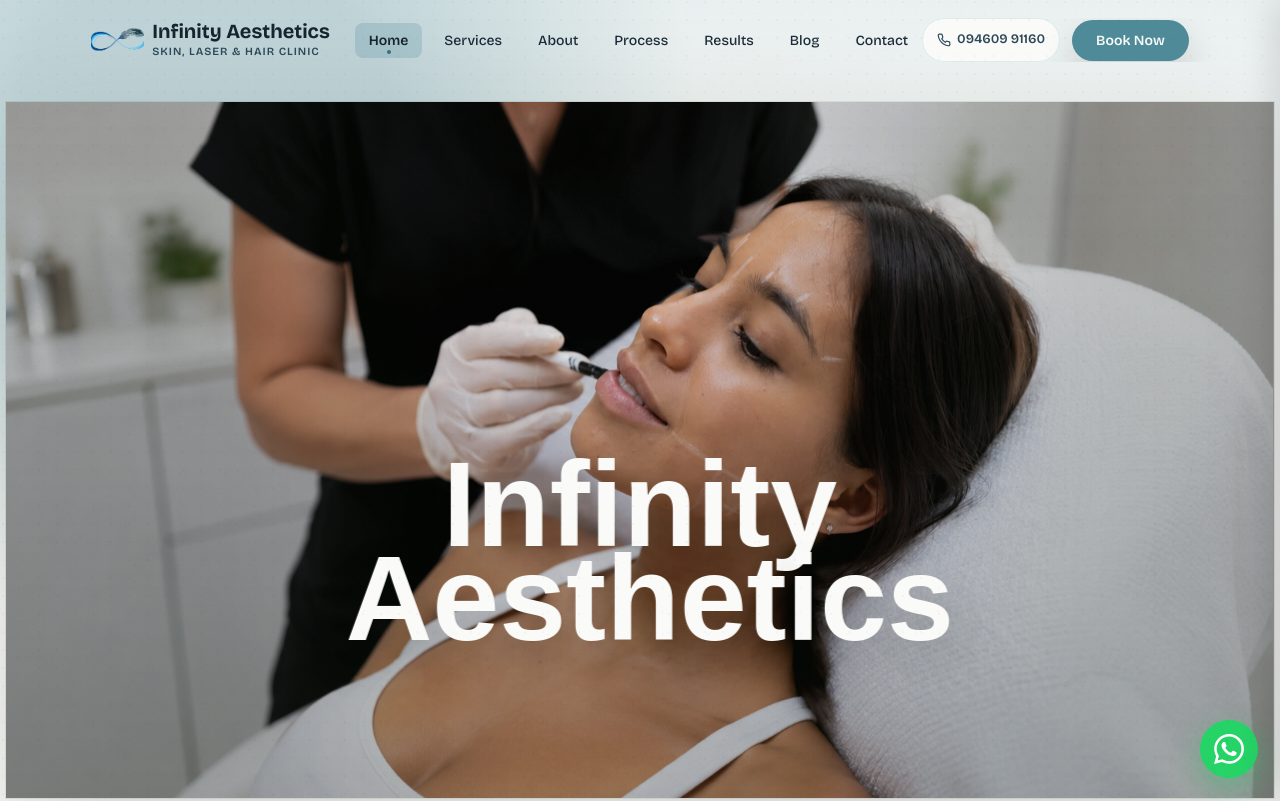
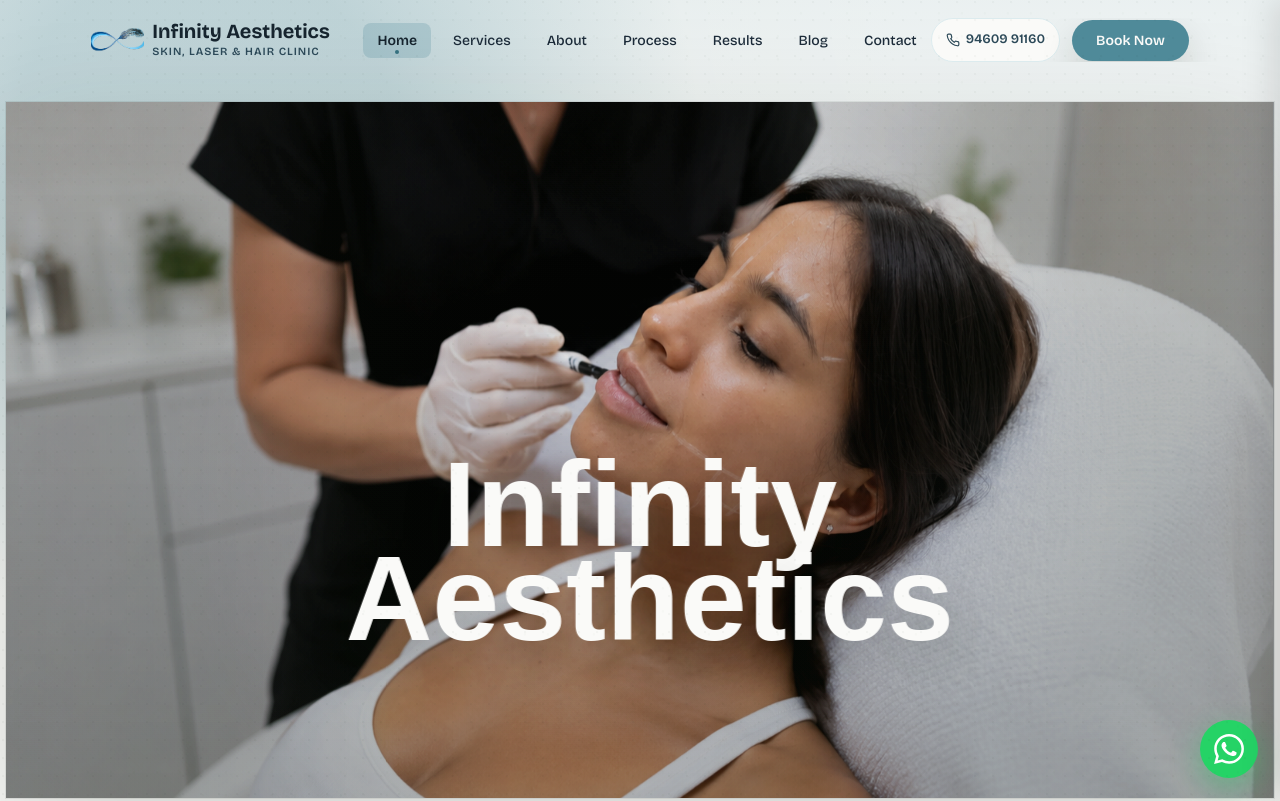
Before and after one commit to Abhishek5127/Infinity-aesthetics-redesigned, a Next.js app: page / in a window 1280 px wide. Shown: the top 801 px of the page. Built offline with nearby package versions, Linux system fonts and the light colour scheme; a web font is replaced by a local one.

Commit message:
updated sitemap.xml

```diff
--- a/components/Footer.js
+++ b/components/Footer.js
@@ -87,7 +87,7 @@
         </div>
 
         <div className="ia-footer-bottom">
-          <span>Copyright {new Date().getFullYear()} Infinity Aesthetics - Ajmer - <a href="https://infinityaestheticsajmer.in" target="_blank" rel="noopener noreferrer">infinityaestheticsajmer.in</a></span>
+          <span>Copyright {new Date().getFullYear()} Infinity Aesthetics - Ajmer - <a href="https://infinityaestheticsajmer.com" target="_blank" rel="noopener noreferrer">infinityaestheticsajmer.com</a></span>
           <Link href="#">Privacy Policy</Link>
         </div>
       </div>
--- a/components/Navbar.js
+++ b/components/Navbar.js
@@ -121,7 +121,7 @@
               >
                 <path d="M22 16.92v3a2 2 0 0 1-2.18 2 19.79 19.79 0 0 1-8.63-3.07 19.5 19.5 0 0 1-6-6 19.79 19.79 0 0 1-3.07-8.67A2 2 0 0 1 4.11 2h3a2 2 0 0 1 2 1.72 12.84 12.84 0 0 0 .7 2.81 2 2 0 0 1-.45 2.11L8.09 9.91a16 16 0 0 0 6 6l1.27-1.27a2 2 0 0 1 2.11-.45 12.84 12.84 0 0 0 2.81.7A2 2 0 0 1 22 16.92z" />
               </svg>
-              094609 91160
+              94609 91160
             </a>
 
             {/* CTA */}
```
